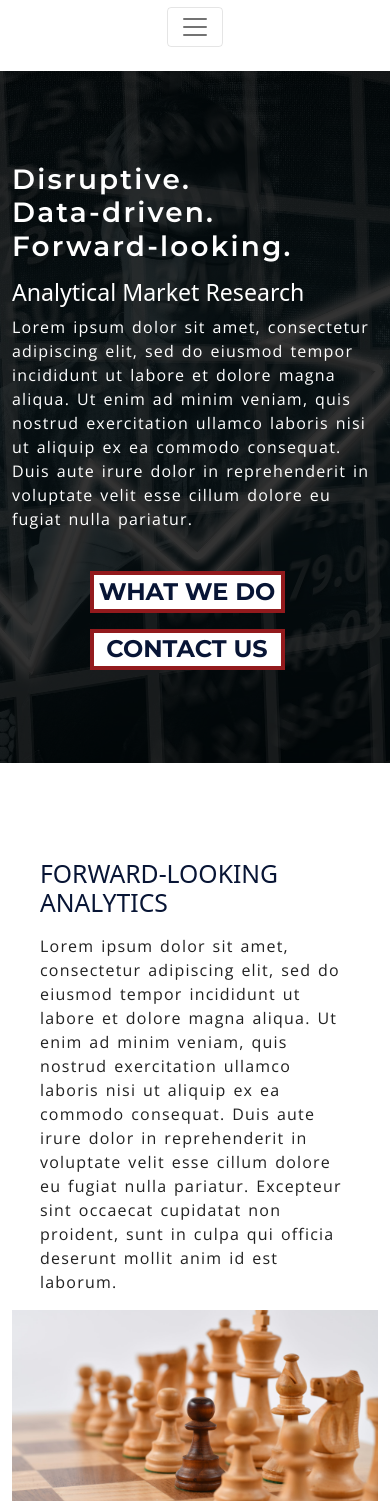
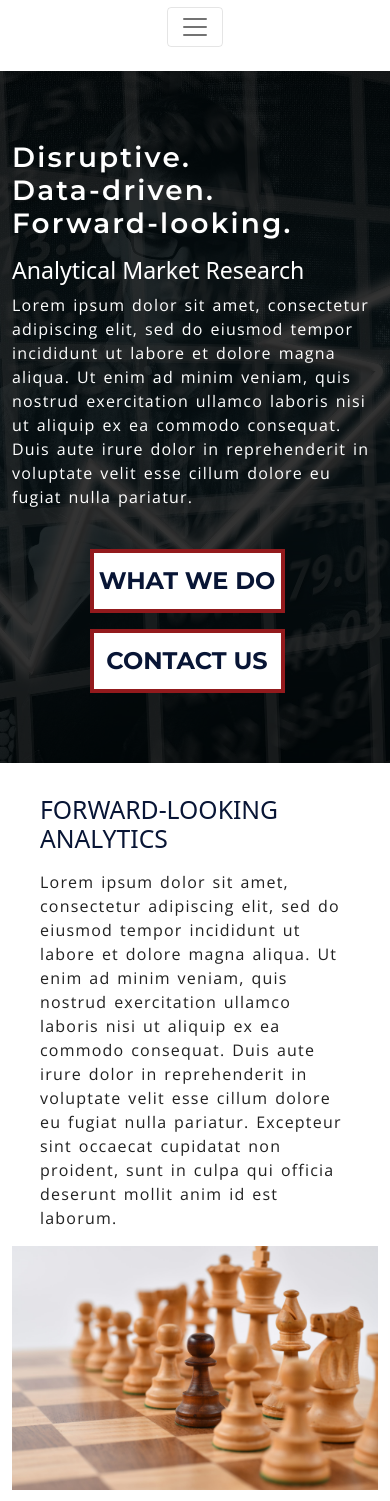
Before and after one commit to mnartstuff/drg, a plain HTML site: page index.html in a window 390 px wide. Shown: the part 99-1600 px from the top of the page. Drawn offline with nearby package versions, Linux system fonts and the light colour scheme.

Commit message:
Update stylesheet.css

```diff
--- a/css/stylesheet.css
+++ b/css/stylesheet.css
@@ -125,8 +125,8 @@ header {
 
 .home-jumbotron {
     color: #fff;
-    height: 82vh;
-    /* padding: 16rem 2rem; */
+    min-height: 82vh;
+    padding: 1.5rem 0;
     background: linear-gradient(rgba(0, 0, 0, 0.8), rgba(0, 0, 0, 0.8)), url(../images/photo_data_trend.jpg);
     background-size: cover;
     background-position: center center;
@@ -173,7 +173,7 @@ header {
 
 
 .footer-logo {
-    width: 150px;
+    /* width: 150px; */
     height: 112.6px;
 }
 
@@ -187,3 +187,20 @@ small {
 
     }
 }
+
+@media all and (max-width: 767px) {
+    .padding-6rem {
+        padding-top: 2rem;
+        padding-bottom: 2rem;
+    }
+}
+
+@media all and (max-width: 575px) {
+    .footer-small-pl {
+        padding-left: 50px;
+    }
+
+    .nav-btn {
+        padding: 1rem 0;
+    }
+}
```
